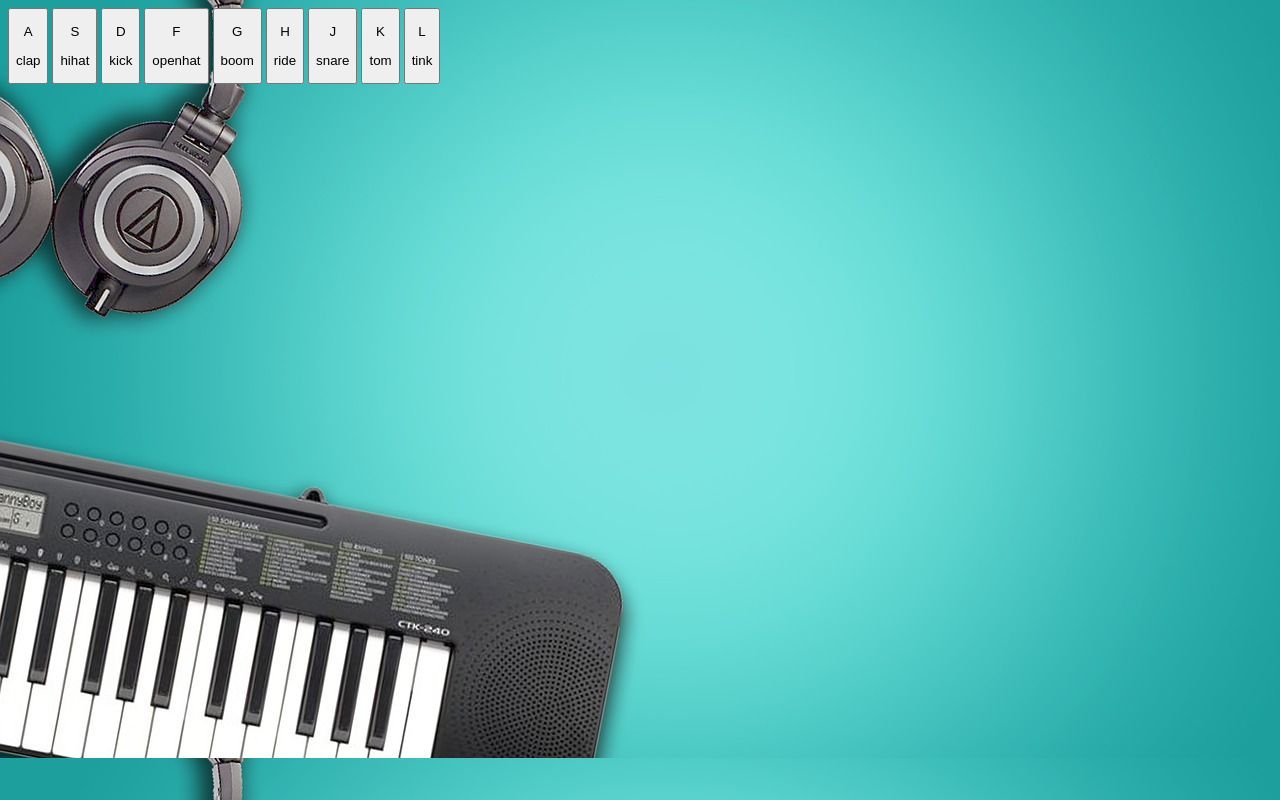
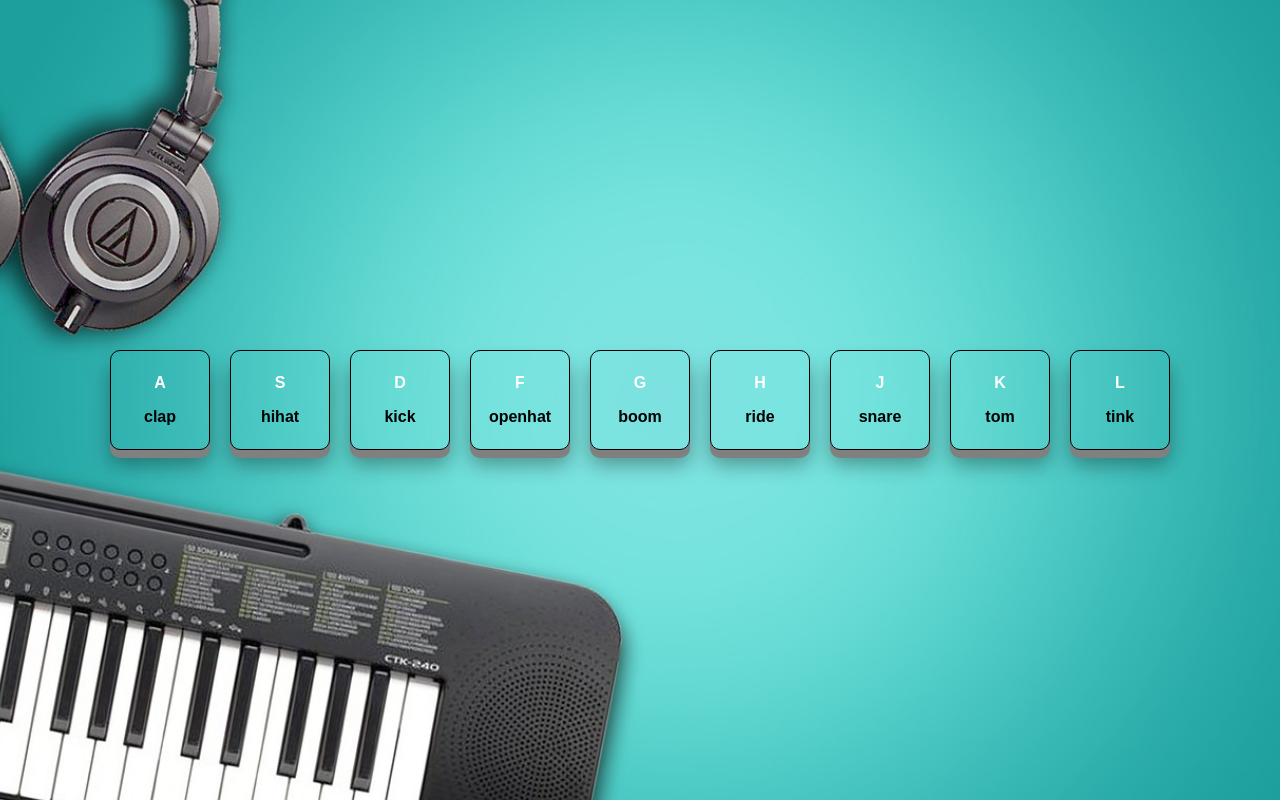
Before and after one commit to maxirok/javascript30---day-1, a plain HTML site: page index.html in a window 1280 px wide. Drawn offline with Linux system fonts and the light colour scheme.

Commit message:
style css & sound

```diff
--- a/index.html
+++ b/index.html
@@ -6,41 +6,41 @@
     <link rel="stylesheet" href="style.css">
 </head>
 <body>
-    <div class="container">
-        <button>
-            <p>A</p>
+    <div class="flex-container">
+        <button class="flex-item">
+            <p class="letter">a</p>
             <p>clap</p>
         </button>
-        <button>
-            <p>S</p>
+        <button class="flex-item">
+            <p class="letter">s</p>
             <p>hihat</p>
         </button>
-        <button>
-            <p>D</p>
+        <button class="flex-item">
+            <p class="letter">d</p>
             <p>kick</p>
         </button>
-        <button>
-            <p>F</p>
+        <button class="flex-item">
+            <p class="letter">f</p>
             <p>openhat</p>
         </button>
-        <button>
-            <p>G</p>
+        <button class="flex-item">
+            <p class="letter">g</p>
             <p>boom</p>
         </button>
-        <button>
-            <p>H</p>
+        <button class="flex-item">
+            <p class="letter">h</p>
             <p>ride</p>
         </button>
-        <button>
-            <p>J</p>
+        <button class="flex-item">
+            <p class="letter">j</p>
             <p>snare</p>
         </button>
-        <button>
-            <p>K</p>
+        <button class="flex-item">
+            <p class="letter">k</p>
             <p>tom</p>
         </button>
-        <button>
-            <p>L</p>
+        <button class="flex-item">
+            <p class="letter">l</p>
             <p>tink</p>
         </button>
 
--- a/style.css
+++ b/style.css
@@ -1,8 +1,58 @@
+html, body {
+    height: 100%;
+    font-size: 16px;
+    font-family: Arial, Helvetica, sans-serif;
+}
 body {
+    margin: 0;
     background-image: url(img/music-instruments-2887457_1280.jpg);
     background-position: top center;
     background-size: cover;
-    width: 100%;
+}
+.flex-container {
+    box-sizing: border-box;
     height: 100%;
+    padding: 0;
+    margin: 0;
+    display: -webkit-box;
+    display: -moz-box;
+    display: -ms-flexbox;
+    display: -webkit-flex;
+    display: flex;
+    align-items: center;
+    justify-content: center;
+}
 
+.flex-item {
+    box-sizing: border-box;
+    background: none;
+    padding: 5px;
+    width: 100px;
+    height: 100px;
+    margin: 10px;
+    font-weight: bold;
+    font-size: 1em;
+    text-align: center;
+    border: 1px solid #000000;
+    -webkit-border-radius: 5%;
+    -moz-border-radius: 5%;
+    border-radius: 5%;
+    -moz-border-radius: 10%;
+    border-radius: 10%;
+     -webkit-box-shadow:    0 8px 0 #808080, 0 15px 20px rgba(0, 0, 0, .35);
+    -moz-box-shadow: 0 8px 0 #808080, 0 15px 20px rgba(0, 0, 0, .35);
+    box-shadow: 0 8px 0 #808080, 0 15px 20px rgba(0, 0, 0, .35);
 }
+
+.flex-item:active {
+    -webkit-box-shadow:    0 4px 0 #808080;
+    -moz-box-shadow: 0 4px 0 #808080;
+    box-shadow: 0 4px 0 #808080;
+  transform: translateY(4px);
+}
+
+.letter {
+    color: #ffffff;
+    text-transform: uppercase;
+    font-weight: 800;
+}
```
Also changed, not shown: 9 other files.
